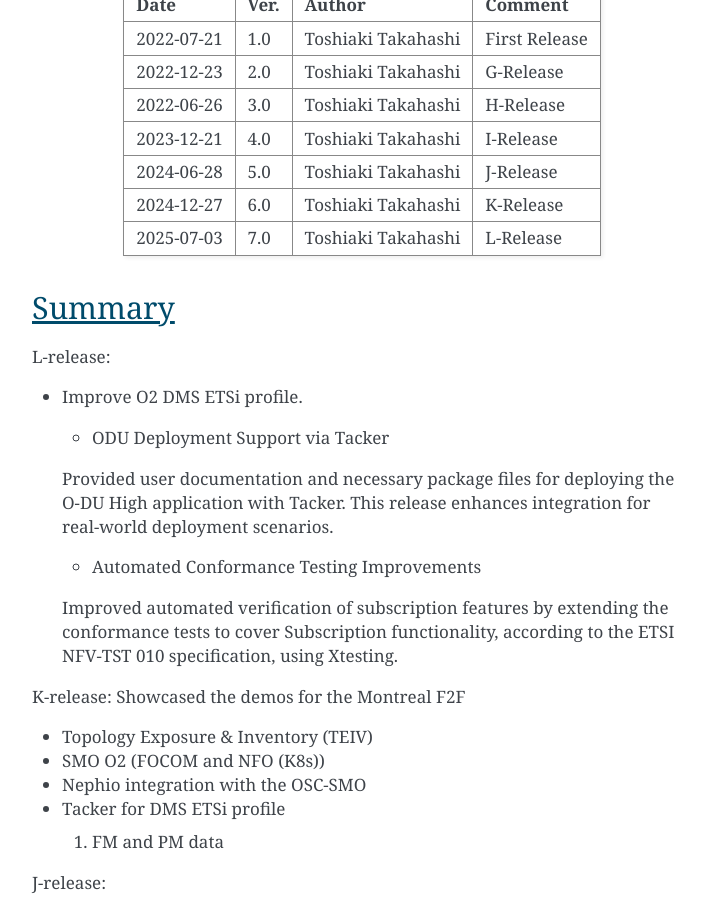
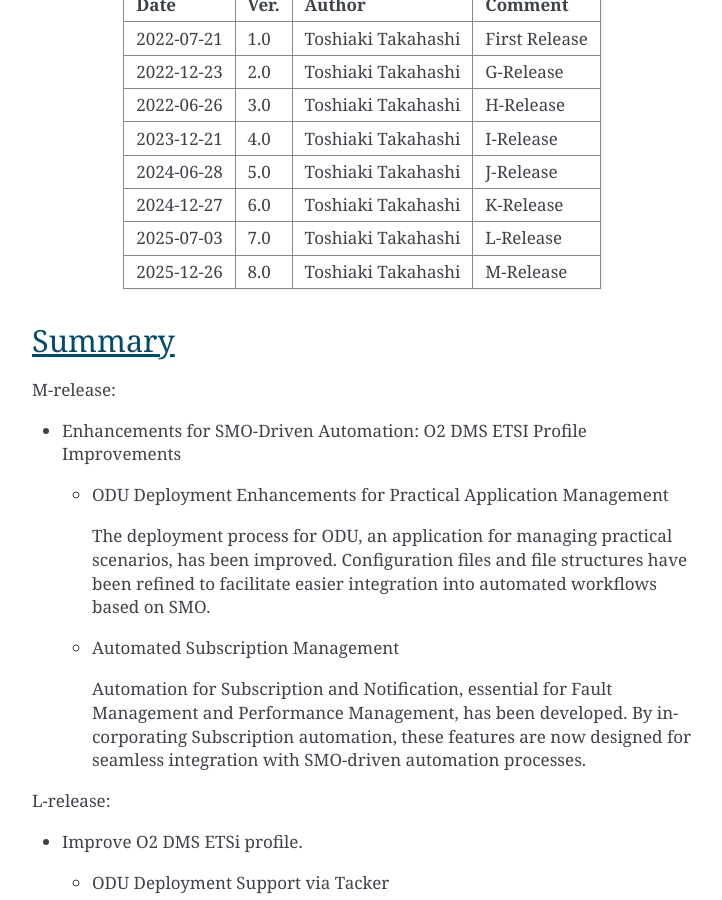
Before and after one commit to o-ran-sc/smo-o2, a Sphinx documentation site: the page built from docs/release-notes.rst, in a window 1280 px wide and 900 px high, scrolled down 623 px. Shown: the whole window, without its empty margins (388-1110 px from the left). Built offline with Sphinx 7.4.7, drawn with Linux system fonts in a browser that asks for light colours; some of the changed text lies outside the part shown.

Commit message:
Update Release note for M-release
Change-Id: I11b6295da882f45e0b8b5451a45c13423d23f113
Signed-off-by: Toshiaki Takahashi <ts-takahashi@nec.com>

```diff
--- a/docs/release-notes.rst
+++ b/docs/release-notes.rst
@@ -41,10 +41,30 @@
 | 2025-07-03         | 7.0                | Toshiaki Takahashi | L-Release          |
 |                    |                    |                    |                    |
 +--------------------+--------------------+--------------------+--------------------+
+| 2025-12-26         | 8.0                | Toshiaki Takahashi | M-Release          |
+|                    |                    |                    |                    |
++--------------------+--------------------+--------------------+--------------------+
 
 
 Summary
 -------
+
+M-release:
+
+- Enhancements for SMO-Driven Automation: O2 DMS ETSI Profile Improvements
+
+  + ODU Deployment Enhancements for Practical Application Management
+
+    The deployment process for ODU, an application for managing practical scenarios,
+    has been improved. Configuration files and file structures have been refined
+    to facilitate easier integration into automated workflows based on SMO.
+
+  + Automated Subscription Management
+
+    Automation for Subscription and Notification, essential for Fault Management
+    and Performance Management, has been developed.
+    By incorporating Subscription automation, these features are now designed for
+    seamless integration with SMO-driven automation processes.
 
 L-release:
 
@@ -127,9 +147,9 @@
 +--------------------------------------+------------------------------------------+
 | **Repo/commit-ID**                   | Repo: smo/o2                             |
 +--------------------------------------+------------------------------------------+
-| **Release designation**              | L-Release                                |
+| **Release designation**              | M-Release                                |
 +--------------------------------------+------------------------------------------+
-| **Release date**                     | 2025-07-03                               |
+| **Release date**                     | 2025-12-26                               |
 +--------------------------------------+------------------------------------------+
 | **Purpose of the delivery**          | 	 		     	          |
 |                                      |                                          |
@@ -150,7 +170,9 @@
 | SMO-180                              | vDU integration to support                     |
 |                                      | Accelerator Framework                          |
 +--------------------------------------+------------------------------------------------+
-| SMO-184                              | Testing - Tacker project                       |
+| SMO-181                              | Auto-healing in SMO for automation framework   |
++--------------------------------------+------------------------------------------------+
+| SMO-183                              | Documentation - Tacker project                 |
 +--------------------------------------+------------------------------------------------+
 
 Bug Corrections
```
